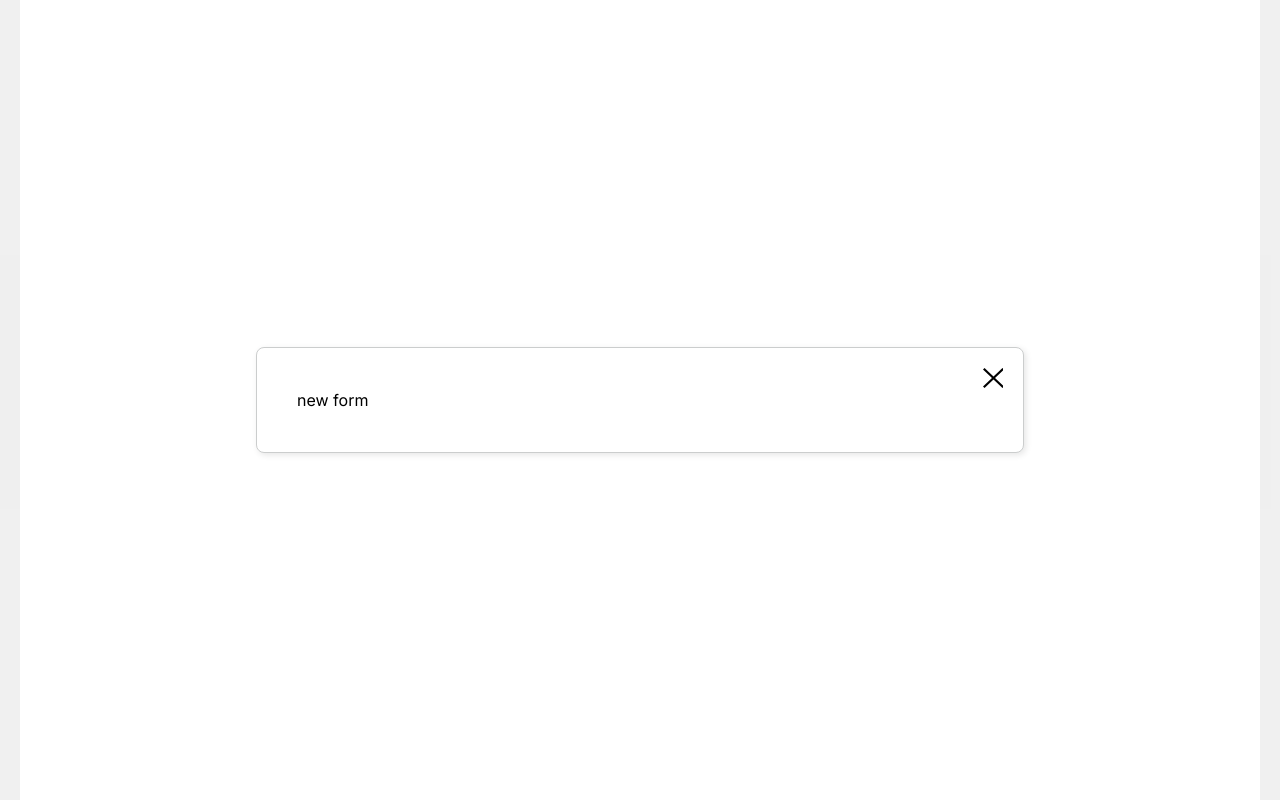
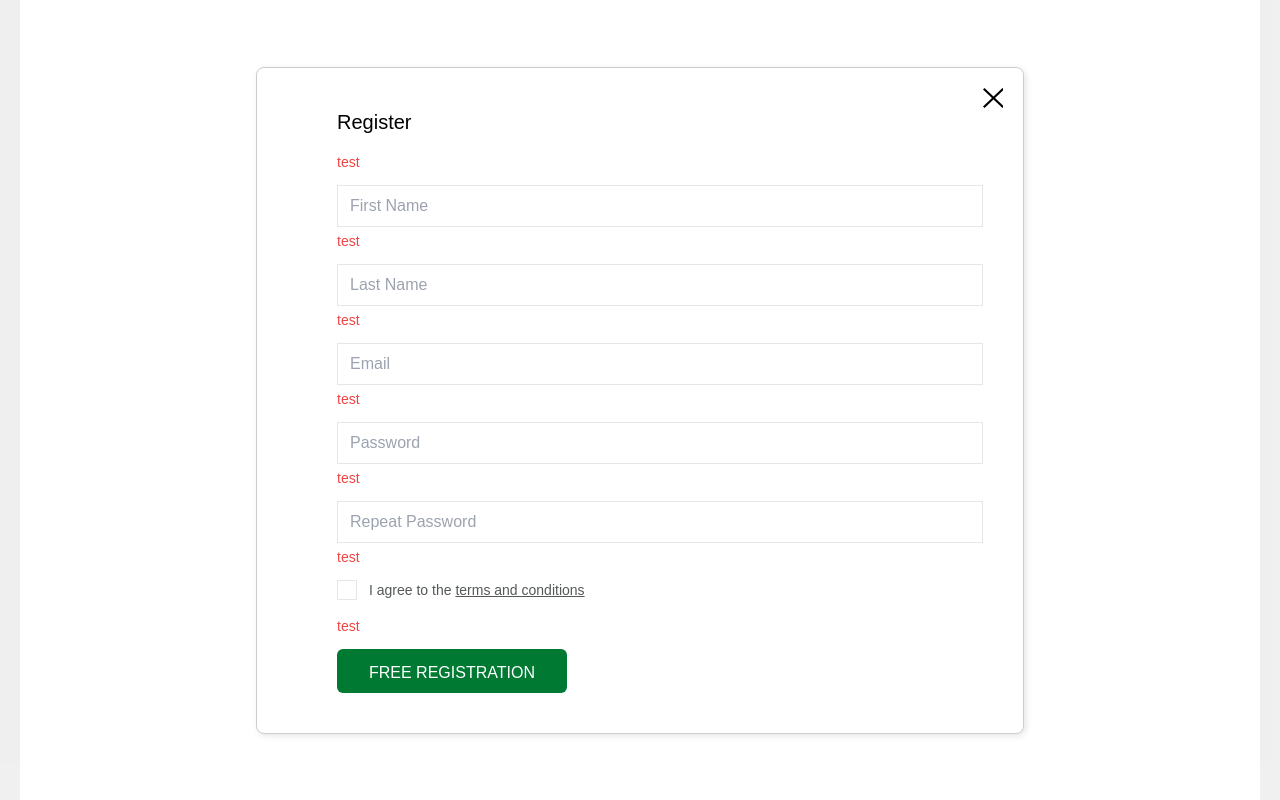
Before and after one commit to devraid/real_estate, a Next.js app: page / in a window 1280 px wide. Built offline with nearby package versions, Linux system fonts and the light colour scheme.

Commit message:
register form follow up

```diff
--- a/src/components/Forms/SignInRegister/index.tsx
+++ b/src/components/Forms/SignInRegister/index.tsx
@@ -4,7 +4,112 @@ const FormSignInRegister = () => {
     return (
       <div className="form-signin-register">
         <UIModalWrapper>
-          new form
+            <div
+            className="register flex-1 pt-5 md:pt-0 md:pl-10">
+            <h4 className="font-avenir-next-heavy text-xl mb-3">
+              Register
+            </h4>
+            <div
+              className="error mb-3">
+              <span className="inline-block w-full mt-1 font-avenir-next-book text-sm text-gray text-red-500">
+                test
+              </span>
+            </div>
+            <input
+              className="font-avenir-next-book text-sm md:text-base text-gray w-full px-2 py-1 md:px-3 md:py-2 appearance-none outline-none border-solid border border-gray-3 focus:border-gray-5  transition-colors"
+              type="text"
+              name="register_first_name"
+              maxLength={100}
+              spellCheck="false"
+              placeholder="First Name"
+              autoComplete="nope"/>
+            <div className="error mb-3">
+              <span
+                className="inline-block w-full mt-1 font-avenir-next-book text-sm text-gray text-red-500">
+                test
+              </span>
+            </div>
+            <input
+              v-model="formData.register_last_name"
+              className="font-avenir-next-book text-sm md:text-base text-gray w-full px-2 py-1 md:px-3 md:py-2 appearance-none outline-none border-solid border border-gray-3 focus:border-gray-5  transition-colors"
+              type="text"
+              name="register_last_name"
+              maxLength={100}
+              spellCheck="false"
+              placeholder="Last Name"
+              autoComplete="nope"/>
+            <div className="error mb-3">
+              <span
+                className="inline-block w-full mt-1 font-avenir-next-book text-sm text-gray text-red-500">
+                test
+              </span>
+            </div>
+            <input
+              className="font-avenir-next-book text-sm md:text-base text-gray w-full px-2 py-1 md:px-3 md:py-2 appearance-none outline-none border-solid border border-gray-3 focus:border-gray-5  transition-colors"
+              type="text"
+              name="register_email"
+              maxLength={100}
+              spellCheck="false"
+              placeholder="Email"
+              autoComplete="nope"/>
+            <div className="error mb-3">
+              <span
+                className="inline-block w-full mt-1 font-avenir-next-book text-sm text-gray text-red-500">
+                test
+              </span>
+            </div>
+            <input
+              className="font-avenir-next-book text-sm md:text-base text-gray w-full px-2 py-1 md:px-3 md:py-2 appearance-none outline-none border-solid border border-gray-3 focus:border-gray-5  transition-colors"
+              type="password"
+              name="register_password"
+              maxLength={50}
+              spellCheck="false"
+              placeholder="Password"
+              autoComplete="nope"/>
+            <div className="error mb-3">
+              <span
+                className="inline-block w-full mt-1 font-avenir-next-book text-sm text-gray text-red-500">
+                test
+              </span>
+            </div>
+            <input
+              className="font-avenir-next-book text-sm md:text-base text-gray w-full px-2 py-1 md:px-3 md:py-2 appearance-none outline-none border-solid border border-gray-3 focus:border-gray-5  transition-colors"
+              type="password"
+              name="register_confirm_password"
+              maxLength={50}
+              spellCheck="false"
+              placeholder="Repeat Password"
+              autoComplete="nope"/>
+            <div className="error mb-3">
+              <span
+                className="inline-block w-full mt-1 font-avenir-next-book text-sm text-gray text-red-500">
+                test
+              </span>
+            </div>
+            <div className="flex items-center mb-3">
+              <input
+                className="appearance-none w-5 h-5 cursor-pointer outline-none border-solid border border-gray-3 bg-center bg-no-repeat bg-contain bg-transparent checked:bg-[url('/assets/icons/checkbox.svg')] checked:bg-green-5 checked:border-green-5 h-4 w-4"
+                type="checkbox"
+                name="register_terms_conditions"/>
+              <label
+                className="font-avenir-next-book text-sm text-gray ml-3">I agree to the <a
+                  href="#"
+                  className="font-avenir-next-book text-sm text-gray underline">terms and conditions</a>
+              </label>
+            </div>
+            <div className="error mb-3">
+              <span
+                v-if="v$.register_terms_conditions.$error"
+                className="inline-block w-full mt-1 font-avenir-next-book text-sm text-gray text-red-500">
+                test
+              </span>
+            </div>
+            <a
+              role="button"
+              className="inline-block bg-green-7 hover:bg-green-5 font-avenir-next-heavy text-sm md:text-base text-white uppercase px-8 pt-3 pb-2 transition-colors rounded-md">
+              Free Registration
+            </a>
+          </div>
         </UIModalWrapper>
       </div>
     )
```
